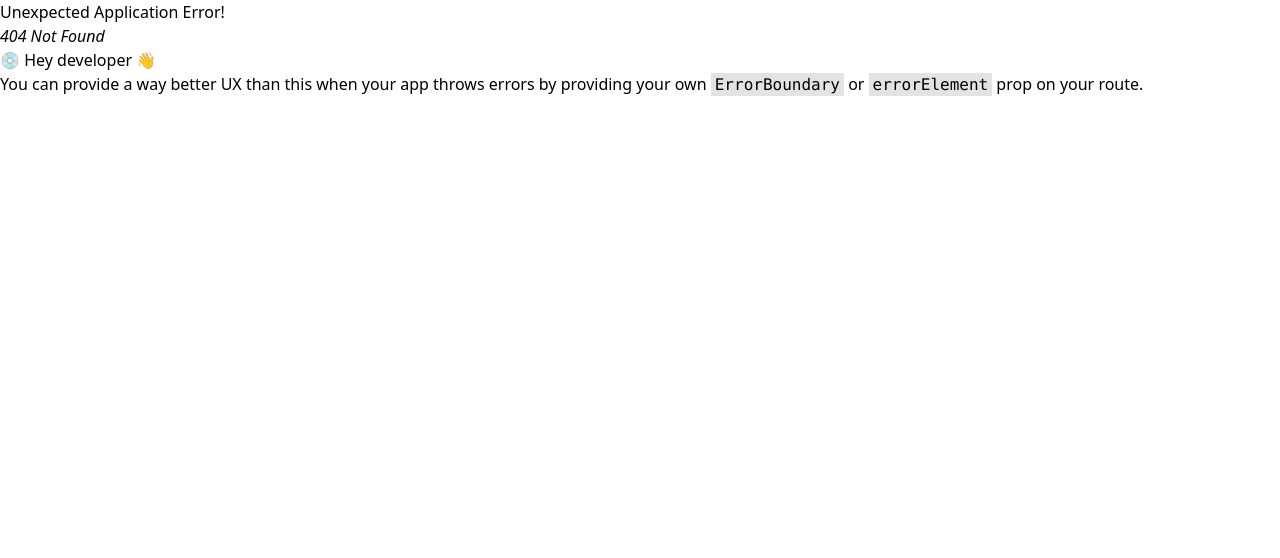
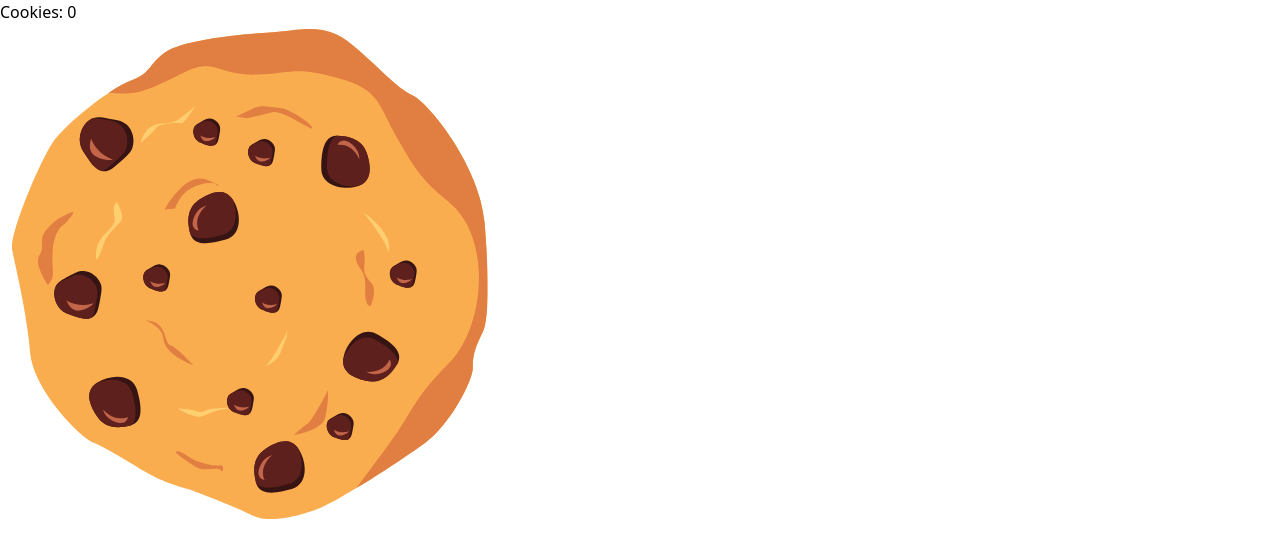
Before and after one commit to pedro-git-projects/cookie-craze, a React (Vite) app in the folder ux/: page /game in a window 1280 px wide. Before the commit this address had no page. Shown: the top 558 px of the page. Built offline with nearby package versions, Linux system fonts and the light colour scheme.

Commit message:
basic game page impl #36

```diff
--- a/ux/src/components/AppRouter.tsx
+++ b/ux/src/components/AppRouter.tsx
@@ -2,6 +2,7 @@ import { createBrowserRouter } from 'react-router-dom';
 import Login from '../pages/Login';
 import Forgot from '../pages/Forgot';
 import Register from '../pages/Register';
+import Game from '../pages/Game';
 
 const AppRouter = createBrowserRouter([
   {
@@ -16,6 +17,10 @@ const AppRouter = createBrowserRouter([
     path: '/register',
     element: <Register />,
   },
+  {
+    path: '/game',
+    element: <Game />,
+  },
 ]);
 
 export default AppRouter;
--- /dev/null
+++ b/ux/src/pages/Game.tsx
@@ -0,0 +1,24 @@
+import { useState } from "react"
+import Cookie from "../assets/Crumb.svg"
+
+const Game: React.FC = () => {
+    const [score, setScore] = useState(0)
+    const handleClick = (x: number) => setScore(score + x)
+
+    return (
+        <div className="w-screen h-screen flex justify-center items-center">
+            <div className="text-center">
+                <div className="text-4xl mb-4">Cookies: {score}</div>
+                <img
+                    src={Cookie}
+                    alt="Cookie"
+                    className="w-32 h-32 md:scale-125 cursor-pointer"
+                    onClick={() => handleClick(1)}
+                />
+            </div>
+        </div>
+    )
+
+}
+
+export default Game;
--- a/ux/src/pages/Login.tsx
+++ b/ux/src/pages/Login.tsx
@@ -3,9 +3,11 @@ import logo from '../assets/mascot.png';
 import NavigableText from '../components/NavigableText';
 import axios from 'axios';
 import { useAuth } from '../state/AuthProvider';
+import { useNavigate } from 'react-router-dom';
 
 const Login: React.FC = () => {
   const { login } = useAuth();
+  const navigate = useNavigate();
   const [email, setEmail] = useState('');
   const [password, setPassword] = useState('');
   const [loginFailed, setLoginFailed] = useState(false);
@@ -19,6 +21,7 @@ const Login: React.FC = () => {
 
       const { access_token } = response.data;
       login(access_token);
+      navigate("/game")
 
       setEmail('');
       setPassword('');
--- a/ux/src/state/AuthProvider.tsx
+++ b/ux/src/state/AuthProvider.tsx
@@ -29,13 +29,12 @@ export const AuthProvider: React.FC<{ children: ReactNode }> = ({
 
   const login = (token: string) => {
     setAccessToken(token);
-    console.log('logged..');
+    console.log('logged...');
     localStorage.setItem('accessToken', token);
   };
 
   const logout = () => {
     setAccessToken(null);
-    // Remove the token from localStorage
     localStorage.removeItem('accessToken');
   };
 
```
Also changed, not shown: ux/src/assets/Crumb.svg (added).
